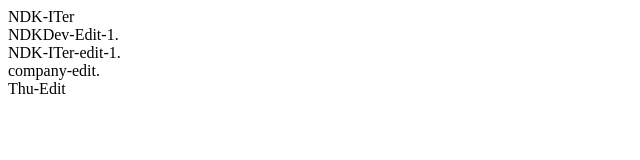
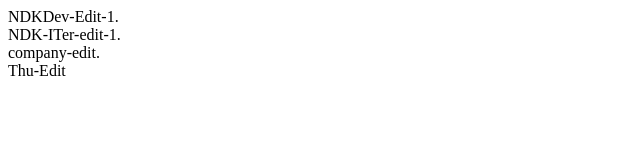
Before and after one commit to NDKDev2002/2011063900-NguyenDuyKhuong, a plain HTML site: page index.html in a window 1280 px wide. Shown: the whole page, without its empty margins (0-640 px from the left). Drawn offline with Linux system fonts and the light colour scheme.

Commit message:
Update index.html

```diff
--- a/index.html
+++ b/index.html
@@ -6,9 +6,6 @@
     <title>Document</title>
 </head>
 <body>
-    <div>
-        NDK-ITer
-    </div>
     <div>
         NDKDev-Edit-1.
     </div>
```
